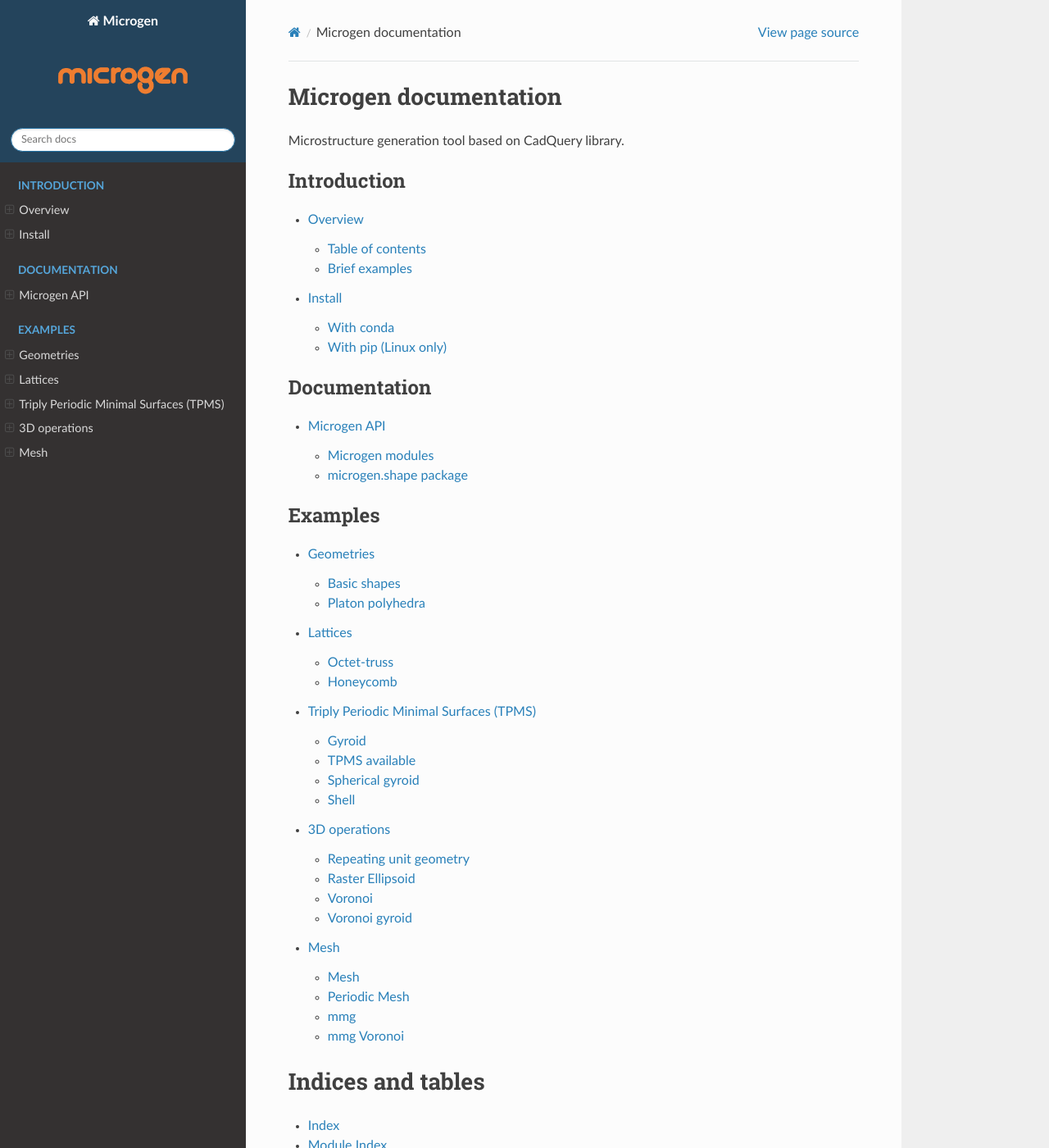
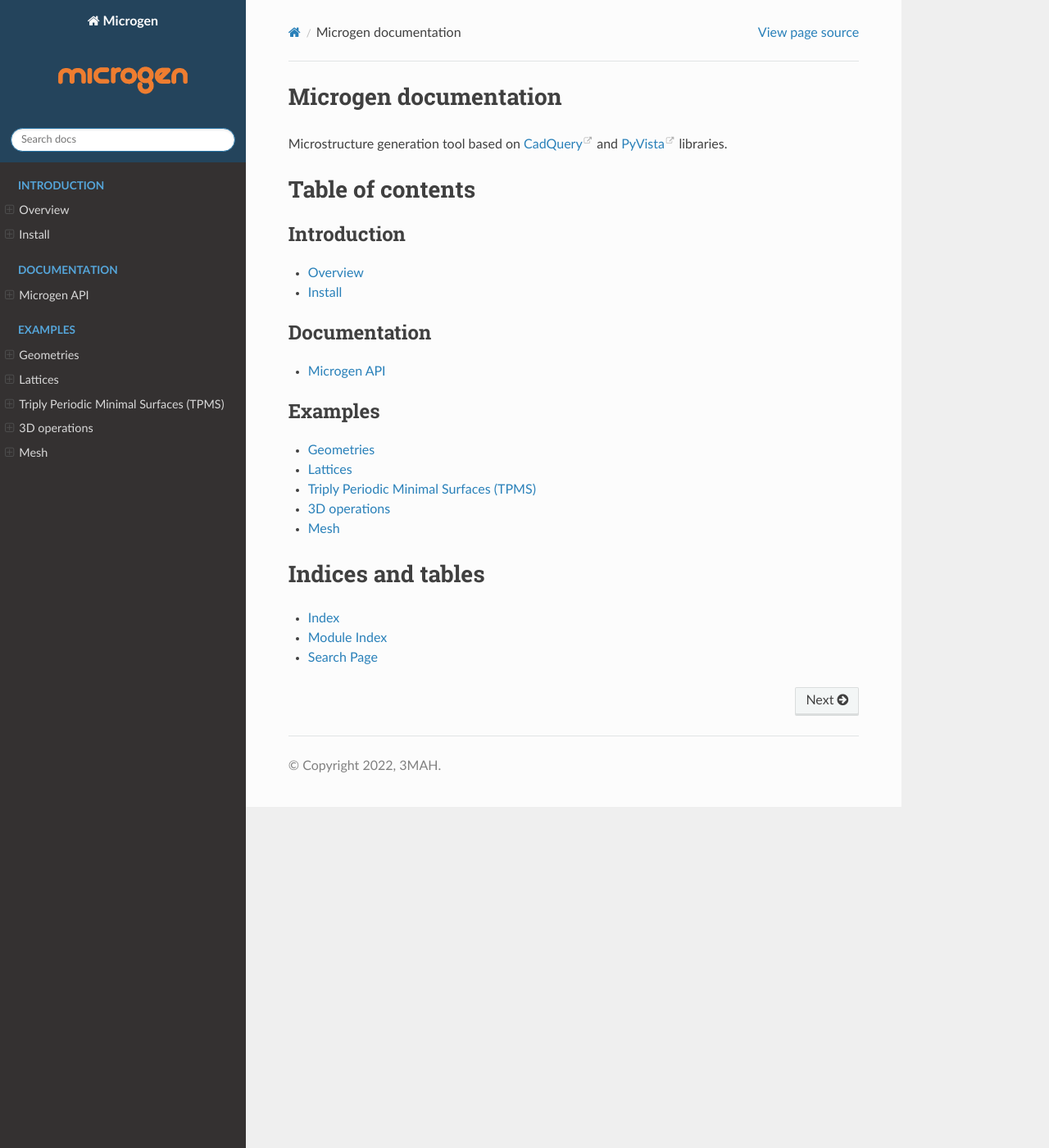
Before and after one commit to 3MAH/microgen, a Sphinx documentation site: the page built from docs/index.rst, in a window 1280 px wide and 1400 px high. Shown: the whole window at 82% size. Built offline with Sphinx 7.4.7 and the Read the Docs theme 2.0.0, drawn with Linux system fonts in a browser that asks for light colours; some of the changed text lies outside the part shown.

Commit message:
update doc

```diff
--- a/docs/conf.py
+++ b/docs/conf.py
@@ -45,6 +45,10 @@
 # Add any paths that contain templates here, relative to this directory.
 templates_path = ['_templates']
 
+
+# The master toctree document.
+master_doc = "index"
+
 # List of patterns, relative to source directory, that match files and
 # directories to ignore when looking for source files.
 # This pattern also affects html_static_path and html_extra_path.
@@ -80,3 +84,6 @@
 # relative to this directory. They are copied after the builtin static files,
 # so a file named "default.css" will overwrite the builtin "default.css".
 html_static_path = ['_static']
+
+# If true, "Created using Sphinx" is shown in the HTML footer. Default is True.
+html_show_sphinx = False
--- a/docs/index.rst
+++ b/docs/index.rst
@@ -6,10 +6,14 @@
 Microgen documentation
 ======================
 
-Microstructure generation tool based on CadQuery library.
+Microstructure generation tool based on `CadQuery <https://cadquery.readthedocs.io/en/latest/>`_ and `PyVista <https://docs.pyvista.org/index.html>`_ libraries.
+
+
+Table of contents
+=================
 
 .. toctree::
-   :maxdepth: 2
+   :maxdepth: 1
    :caption: Introduction
 
    Overview
--- a/docs/microgen.shape.rst
+++ b/docs/microgen.shape.rst
@@ -1,81 +1,51 @@
 microgen.shape package
 ======================
-
-Shape
----------------------------
 
 .. automodule:: microgen.shape
    :members:
    :undoc-members:
    :show-inheritance:
 
-Basic Geometry
------------------------------------
-
 .. automodule:: microgen.shape.basicGeometry
    :members:
    :undoc-members:
    :show-inheritance:
-
-Box
--------------------------
 
 .. automodule:: microgen.shape.box
    :members:
    :undoc-members:
    :show-inheritance:
 
-Capsule
------------------------------
-
 .. automodule:: microgen.shape.capsule
    :members:
    :undoc-members:
    :show-inheritance:
-
-Cylinder
-------------------------------
 
 .. automodule:: microgen.shape.cylinder
    :members:
    :undoc-members:
    :show-inheritance:
 
-Ellipsoid
--------------------------------
-
 .. automodule:: microgen.shape.ellipsoid
    :members:
    :undoc-members:
    :show-inheritance:
-
-Extruded Polygon
--------------------------------------
 
 .. automodule:: microgen.shape.extrudedPolygon
    :members:
    :undoc-members:
    :show-inheritance:
 
-Polyhedron
---------------------------------
-
 .. automodule:: microgen.shape.polyhedron
    :members:
    :undoc-members:
    :show-inheritance:
-
-Sphere
-----------------------------
 
 .. automodule:: microgen.shape.sphere
    :members:
    :undoc-members:
    :show-inheritance:
 
-Tpms
---------------------------
-
 .. automodule:: microgen.shape.tpms
    :members:
    :undoc-members:
```
Also changed, not shown: other parts of docs/index.rst (+2 -2 lines), docs/Overview.rst (+13 -26 lines), 2 other files.
